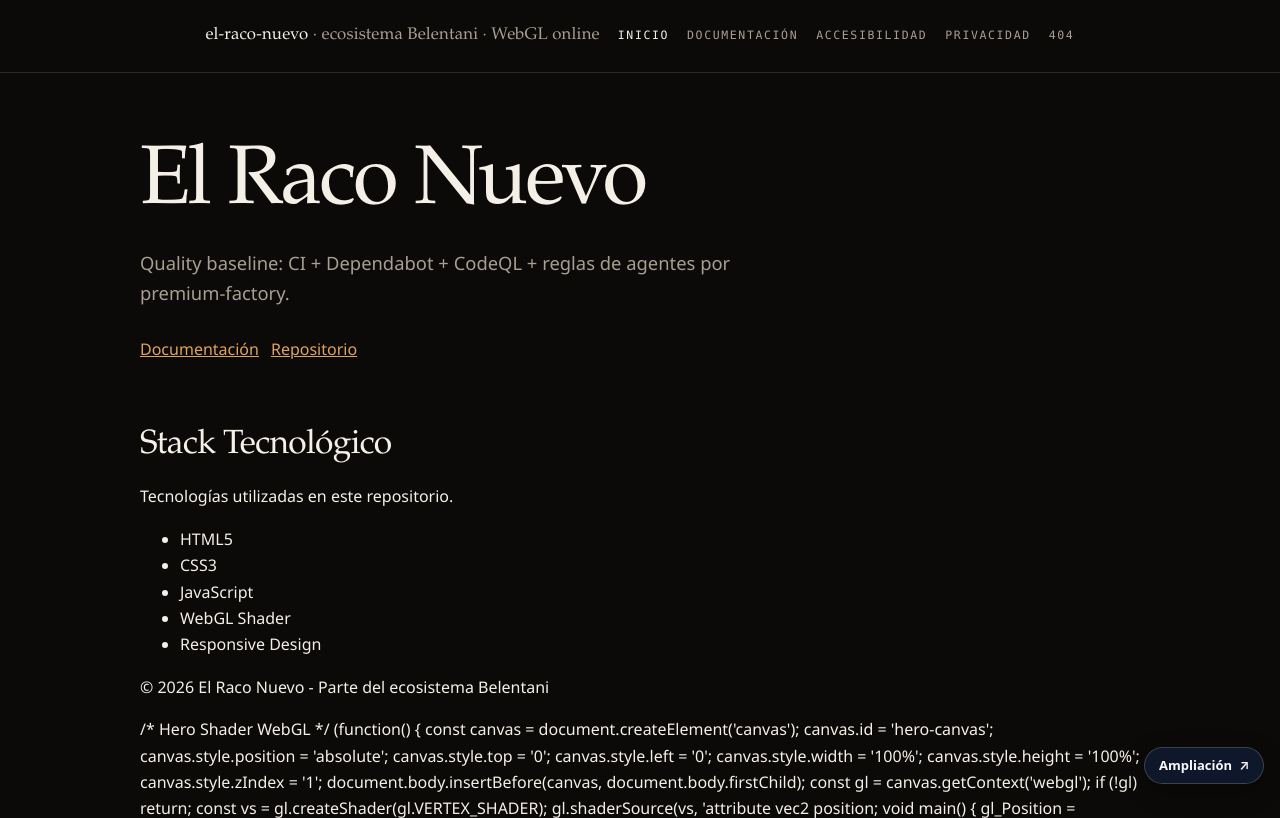
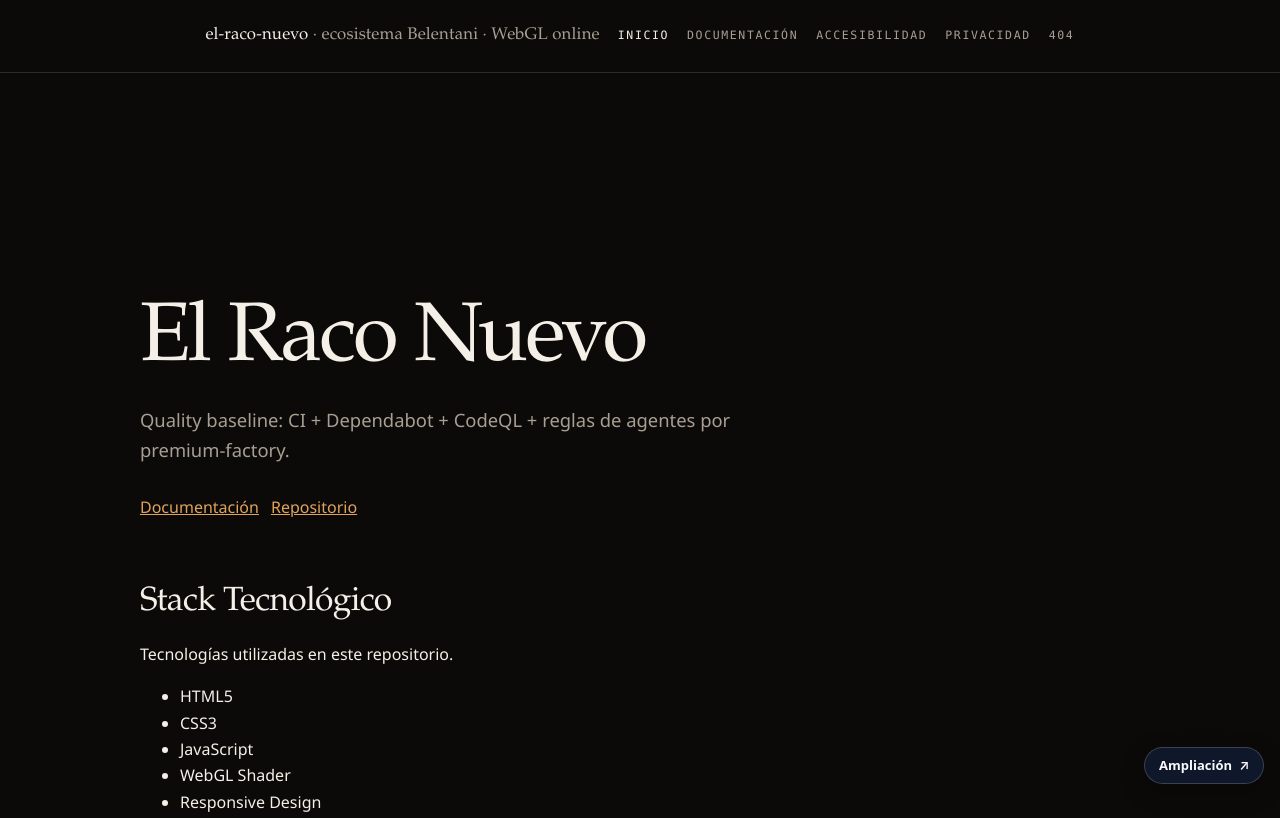
Before and after one commit to belentani7/el-raco-nuevo, a plain HTML site: page index.html in a window 1280 px wide. Shown: the top 818 px of the page. Drawn offline with Linux system fonts and the light colour scheme.

Commit message:
fix(web): ejecutar el shader WebGL que se servía como texto y darle destino
En 21 repos el bloque del shader estaba fuera de <script>: el navegador
mostraba el código JavaScript como párrafo y no pintaba nada. Se envuelve en
<script> y se añade el <canvas id="hero-canvas"> que hero.js busca, cargando
hero.js donde faltaba. Verificado: canvas 1264x720 con contexto WebGL.

🤖 Generated with Codebuff
Co-Authored-By: Codebuff <noreply@codebuff.com>

```diff
--- a/index.html
+++ b/index.html
@@ -79,7 +79,7 @@ color:var(--accent2);padding:4px 10px;border-radius:999px;margin:10px 0}
 </div></header>
 <main id="contenido"><div class="wrap">
 <section class="hero">
-    <div class="hero-canvas"></div>
+    <div class="hero-canvas"><canvas id="hero-canvas" aria-hidden="true"></canvas></div>
     <div class="hero-overlay" id="react-hero">
       <h1>El Raco Nuevo</h1>
       <p>Producto completo con home hero, shader WebGL animado, y stack moderno listo para producción.</p>
@@ -101,6 +101,7 @@ color:var(--accent2);padding:4px 10px;border-radius:999px;margin:10px 0}
     </ul>
   </section>
   <footer><p>© 2026 El Raco Nuevo - Parte del ecosistema Belentani</p></footer>
+<script>
 /* Hero Shader WebGL */
 (function() {
   const canvas = document.createElement('canvas');
@@ -142,6 +143,7 @@ color:var(--accent2);padding:4px 10px;border-radius:999px;margin:10px 0}
   function render(time) { gl.uniform1f(tl, time * 0.001); gl.uniform2f(ml, mouse.x, mouse.y); gl.drawArrays(gl.TRIANGLES, 0, 6); requestAnimationFrame(render); }
   requestAnimationFrame(render);
 })();
+</script>
 <!-- belentani-ampliacion:start -->
 <a href="ampliacion.html" data-belentani-ampliacion="1" aria-label="Abrir la ampliación de el-raco-nuevo" style="position:fixed;right:16px;bottom:16px;z-index:2147483647;display:inline-flex;align-items:center;gap:.45rem;padding:.62rem .85rem;border-radius:999px;background:#0f172a;color:#f8fafc;font:600 13px/1.2 system-ui,-apple-system,Segoe UI,sans-serif;text-decoration:none;border:1px solid rgba(255,255,255,.18);box-shadow:0 8px 24px rgba(0,0,0,.28);white-space:nowrap;">Ampliación <span aria-hidden="true">&#8599;</span></a>
 <!-- belentani-ampliacion:end -->
@@ -193,6 +195,7 @@ color:var(--accent2);padding:4px 10px;border-radius:999px;margin:10px 0}
   "chips": []
 }
 </script>
+<script src="hero.js" defer></script>
 <script src="site-hero.js" defer></script>
 </body>
 </html>
```
